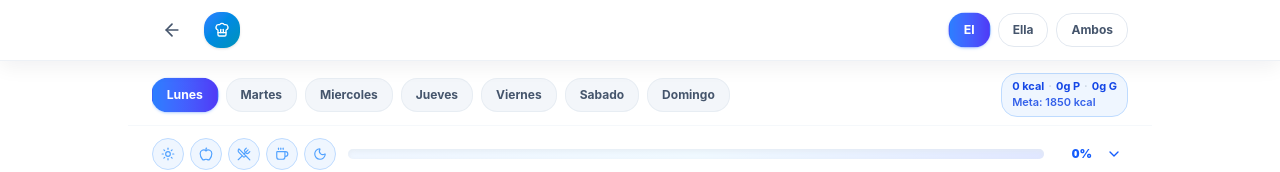
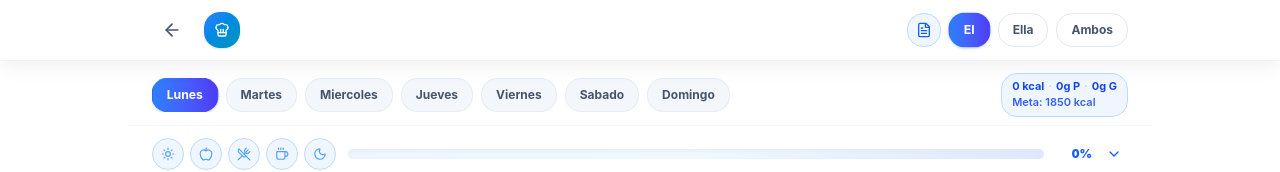
Before and after one commit to VtorErick/PlanNutricional, a React (Vite) app: page / in a window 1280 px wide. Both pictures are taken after a click on the button 396 px from the left and 495 px from the top of the page. Shown: the top 172 px of the page. Built offline with nearby package versions, Linux system fonts and the light colour scheme.

Commit message:
Mejorar visibilidad móvil de días/totales y acceso PDF siempre disponible

```diff
--- a/src/components/views/DailyProgress.tsx
+++ b/src/components/views/DailyProgress.tsx
@@ -118,7 +118,9 @@ export default function DailyProgress() {
     >
       {/* Selector de día */}
       <div className="max-w-5xl mx-auto px-3 sm:px-6 pt-3 pb-2 border-b border-slate-100/70">
-        <div className="flex gap-2 overflow-x-auto snap-x scrollbar-none items-center">
+        <div className="flex items-center gap-2">
+          <div className="flex-1 overflow-x-auto snap-x scrollbar-none">
+            <div className="inline-flex gap-2 items-center min-w-max">
               {diasDisponibles.map((dia) => {
                 const active = diaActivo === dia;
                 return (
@@ -139,7 +141,10 @@ export default function DailyProgress() {
                   </button>
                 );
               })}
-          <div className={`ml-auto flex-shrink-0 rounded-2xl border px-2.5 py-1.5 text-[10px] sm:text-[11px] font-bold leading-tight ${statusPalette[energyStatus]}`}>
+            </div>
+          </div>
+
+          <div className={`flex-shrink-0 rounded-2xl border px-2.5 py-1.5 text-[10px] sm:text-[11px] font-bold leading-tight ${statusPalette[energyStatus]}`}>
             <div className="whitespace-nowrap">
               <span>{totals.kcal} kcal</span>
               <span className="mx-1 text-slate-300">·</span>
@@ -147,9 +152,7 @@ export default function DailyProgress() {
               <span className="mx-1 text-slate-300">·</span>
               <span>{totals.fat}g G</span>
             </div>
-            <div className="mt-0.5 font-semibold whitespace-nowrap opacity-85">
-              Meta: {metaCalorica} kcal
-            </div>
+            <div className="mt-0.5 font-semibold whitespace-nowrap opacity-85">Meta: {metaCalorica} kcal</div>
           </div>
         </div>
       </div>
--- a/src/components/views/Header.tsx
+++ b/src/components/views/Header.tsx
@@ -1,10 +1,61 @@
 import React from 'react';
 import { motion } from 'framer-motion';
-import { ArrowLeft, ChefHat } from 'lucide-react';
+import { ArrowLeft, ChefHat, FileText } from 'lucide-react';
 import { useDiet } from '../../context/DietContext';
+import { downloadDaySelectionPdf, downloadDietPdf } from '../../services/pdfService';
 
 export default function Header() {
-  const { setPerfilActivo, perfilActivo, setDiaActivo, setTab, perfilesData, ac } = useDiet();
+  const [showPdfMenu, setShowPdfMenu] = React.useState(false);
+  const {
+    setPerfilActivo,
+    perfilActivo,
+    setDiaActivo,
+    setTab,
+    perfilesData,
+    diaActivo,
+    selecciones,
+    ac,
+  } = useDiet();
+
+  const handleDownloadDayPdf = React.useCallback(() => {
+    if (!perfilActivo) return;
+
+    if (perfilActivo === 'ambos') {
+      downloadDaySelectionPdf(
+        diaActivo,
+        [
+          { perfilData: perfilesData.el, color: [37, 99, 235], planObj: perfilesData.el.plan, perfilId: 'el' },
+          { perfilData: perfilesData.ella, color: [225, 29, 72], planObj: perfilesData.ella.plan, perfilId: 'ella' },
+        ],
+        selecciones
+      );
+      return;
+    }
+
+    const isElla = perfilActivo === 'ella';
+    downloadDaySelectionPdf(
+      diaActivo,
+      [
+        {
+          perfilData: perfilesData[perfilActivo],
+          color: isElla ? [225, 29, 72] : [37, 99, 235],
+          planObj: perfilesData[perfilActivo].plan,
+          perfilId: perfilActivo,
+        },
+      ],
+      selecciones
+    );
+  }, [perfilActivo, diaActivo, perfilesData, selecciones]);
+
+  const handleDownloadFullPlanPdf = React.useCallback(() => {
+    if (!perfilActivo) return;
+    if (perfilActivo === 'ambos') {
+      downloadDietPdf(perfilesData.el, perfilesData.el.plan, false);
+      downloadDietPdf(perfilesData.ella, perfilesData.ella.plan, true);
+      return;
+    }
+    downloadDietPdf(perfilesData[perfilActivo], perfilesData[perfilActivo].plan, perfilActivo === 'ella');
+  }, [perfilActivo, perfilesData]);
 
   return (
     <motion.header
@@ -32,7 +83,38 @@ export default function Header() {
         </div>
 
         {/* RIGHT - perfiles */}
-        <div className="flex items-center gap-1.5 sm:gap-2">
+        <div className="flex items-center gap-1.5 sm:gap-2 relative">
+          <button
+            onClick={() => setShowPdfMenu((v) => !v)}
+            className={`p-2 rounded-2xl border transition-all ${ac.border} ${ac.bgLight} ${ac.text}`}
+            title="Descargar PDF"
+          >
+            <FileText className="w-4 h-4" />
+          </button>
+
+          {showPdfMenu && (
+            <div className="absolute top-12 right-0 z-50 w-44 rounded-2xl border border-slate-200 bg-white shadow-xl p-1.5">
+              <button
+                onClick={() => {
+                  handleDownloadDayPdf();
+                  setShowPdfMenu(false);
+                }}
+                className="w-full text-left px-3 py-2 rounded-xl text-xs font-bold text-slate-700 hover:bg-slate-100"
+              >
+                PDF del día
+              </button>
+              <button
+                onClick={() => {
+                  handleDownloadFullPlanPdf();
+                  setShowPdfMenu(false);
+                }}
+                className="w-full text-left px-3 py-2 rounded-xl text-xs font-bold text-slate-700 hover:bg-slate-100"
+              >
+                PDF plan completo
+              </button>
+            </div>
+          )}
+
           {(['el', 'ella', 'ambos'] as const).map((p) => {
             const isActive = perfilActivo === p;
 
```
Lines whose indentation alone changed are shown as unchanged.
